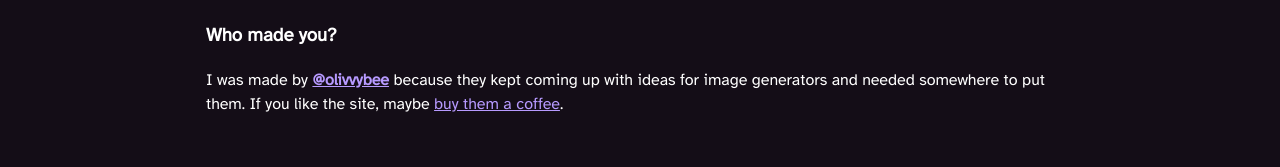
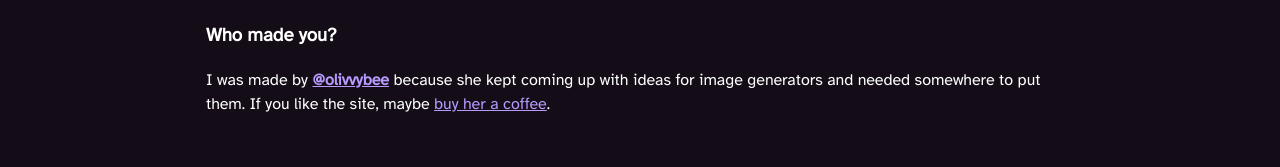
Before and after one commit to olivvybee/imagenerator, a Next.js app: page / in a window 1280 px wide. Shown: the part 982-1149 px from the top of the page. Built offline with nearby package versions, Linux system fonts and the light colour scheme.

Commit message:
Update fedi links

```diff
--- a/components/Footer/Footer.tsx
+++ b/components/Footer/Footer.tsx
@@ -5,7 +5,7 @@ export const Footer = () => (
     <div className={styles.footerContent}>
       <span>
         imagenerator by{' '}
-        <a rel="me" href="https://fedi.beehive.gay/@olivvybee">
+        <a rel="me" href="https://meow.woem.cat/@olivvybee">
           olivvybee
         </a>
         . Support them and the site on{' '}
--- a/pages/index.tsx
+++ b/pages/index.tsx
@@ -76,12 +76,12 @@ const Homepage = ({
 
     <p>
       I was made by{' '}
-      <a href="https://fedi.beehive.gay/@olivvybee" rel="me">
+      <a href="https://meow.woem.cat/@olivvybee" rel="me">
         <strong>@olivvybee</strong>
       </a>{' '}
-      because they kept coming up with ideas for image generators and needed
+      because she kept coming up with ideas for image generators and needed
       somewhere to put them. If you like the site, maybe{' '}
-      <a href="https://ko-fi.com/olivvybee">buy them a coffee</a>.
+      <a href="https://ko-fi.com/olivvybee">buy her a coffee</a>.
     </p>
   </div>
 );
```
